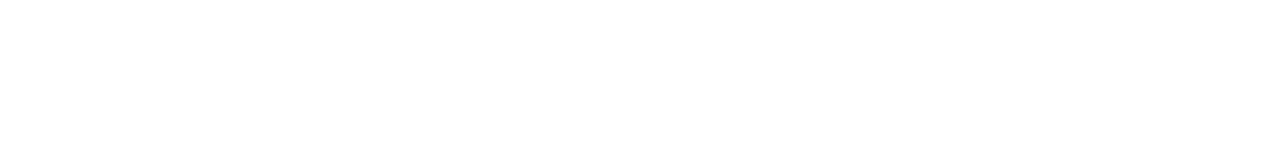
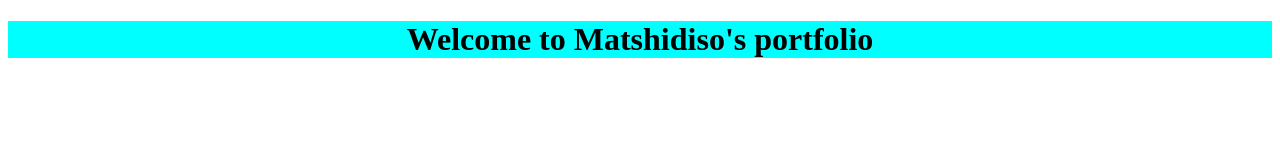
Before and after one commit to matshidiso13/matshidiso-portfolio, a plain HTML site: page index.html in a window 1280 px wide. Drawn offline with Linux system fonts and the light colour scheme.

Commit message:
changed colour and added the heading

```diff
--- a/index.html
+++ b/index.html
@@ -4,8 +4,10 @@
     <meta charset="UTF-8">
     <meta name="viewport" content="width=device-width, initial-scale=1.0">
     <title>Document</title>
+    <link rel="stylesheet" href="/style.css">
 </head>
 <body>
+    <h1>Welcome to Matshidiso's portfolio</h1>
 
 </body>
 </html>
--- a/style.css
+++ b/style.css
@@ -1,3 +1,4 @@
-select {
-    property : value
+h1{
+    background-color: aqua;
+    text-align: center;
 }
```
